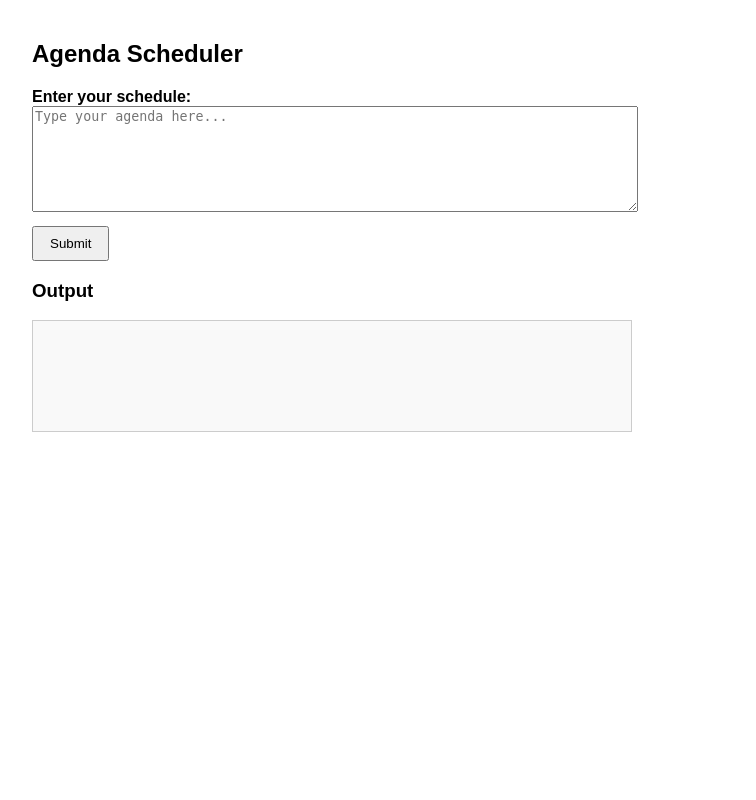
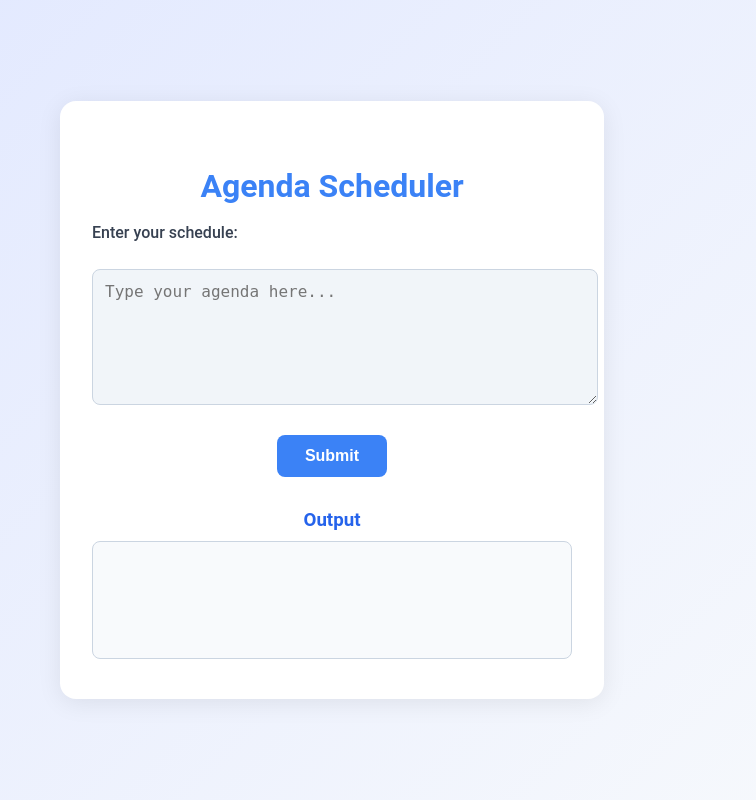
Before and after one commit to aeilot/JAgenda, a Django app: page /agenda/ in a window 1280 px wide. Shown: the whole page, without its empty margins (308-1064 px from the left). Run offline with Django 5.2, Linux system fonts and the light colour scheme.

Commit message:
Add AI Features

```diff
--- a/agenda/views.py
+++ b/agenda/views.py
@@ -15,11 +15,8 @@ client = OpenAI(
 def agenda(request):
     user_input = ""
     response_text = ""
-    if request.method == "GET":
-        user_input = request.GET.get('user_input', '')  # Assumes a form field named 'user_input' in agenda.html
-        print(f"DEBUG: request.GET = {request.GET}")
-        print(f"DEBUG: user_input = '{user_input}'")
-
+    if request.method == "POST":
+        user_input = request.POST.get('user_input', '')  # Assumes a form field named 'user_input' in agenda.html
 
         if user_input:
             # Make OpenAI API request using the shared client
--- a/templates/agenda.html
+++ b/templates/agenda.html
@@ -6,34 +6,89 @@
     <title>Agenda</title>
     <style>
         body {
-            font-family: Arial, sans-serif;
-            margin: 40px;
+            font-family: 'Roboto', Arial, sans-serif;
+            background: linear-gradient(135deg, #e0e7ff 0%, #f8fafc 100%);
+            margin: 0;
+            min-height: 100vh;
+            display: flex;
+            align-items: center;
+            justify-content: center;
         }
 
         .container {
-            max-width: 600px;
-            margin: auto;
+            background: #fff;
+            border-radius: 16px;
+            box-shadow: 0 4px 24px rgba(0, 0, 0, 0.08);
+            padding: 40px 32px;
+            max-width: 480px;
+            width: 100%;
+            text-align: center;
+        }
+
+        h2 {
+            color: #3b82f6;
+            font-size: 2rem;
+            margin-bottom: 18px;
         }
 
         label {
-            font-weight: bold;
+            font-weight: 500;
+            color: #374151;
+            display: block;
+            margin-bottom: 8px;
+            text-align: left;
         }
 
         textarea {
             width: 100%;
-            height: 100px;
-            margin-bottom: 10px;
+            height: 110px;
+            margin-bottom: 18px;
+            border-radius: 8px;
+            border: 1px solid #cbd5e1;
+            padding: 12px;
+            font-size: 1rem;
+            background: #f1f5f9;
+            resize: vertical;
+            transition: border 0.2s;
+        }
+
+        textarea:focus {
+            border: 1.5px solid #3b82f6;
+            outline: none;
         }
 
         #output {
-            border: 1px solid #ccc;
-            padding: 15px;
+            border: 1px solid #cbd5e1;
+            padding: 18px;
             min-height: 80px;
-            background: #f9f9f9;
+            background: #f8fafc;
+            border-radius: 8px;
+            color: #374151;
+            margin-top: 10px;
+            font-size: 1.08rem;
         }
 
         button {
-            padding: 8px 16px;
+            background: #3b82f6;
+            color: #fff;
+            border: none;
+            border-radius: 8px;
+            padding: 12px 28px;
+            font-size: 1rem;
+            font-weight: 700;
+            cursor: pointer;
+            transition: background 0.2s;
+            margin-top: 8px;
+        }
+
+        button:hover {
+            background: #2563eb;
+        }
+
+        h3 {
+            color: #2563eb;
+            margin-top: 32px;
+            margin-bottom: 10px;
         }
     </style>
 </head>
@@ -53,14 +108,14 @@
     </div>
     <script>
         const form = document.getElementById('agendaForm');
-        const scheduleInput = document.getElementById('scheduleInput');
+        const scheduleInput = document.getElementById('user_input');
         const output = document.getElementById('output');
 
         form.addEventListener('submit', function (e) {
             e.preventDefault();
             const value = scheduleInput.value.trim();
             if (value) {
-                output.textContent = "Your agenda:\n" + value;
+                output.textContent = "Loading...";
             } else {
                 output.textContent = "Please enter a schedule.";
             }
```
